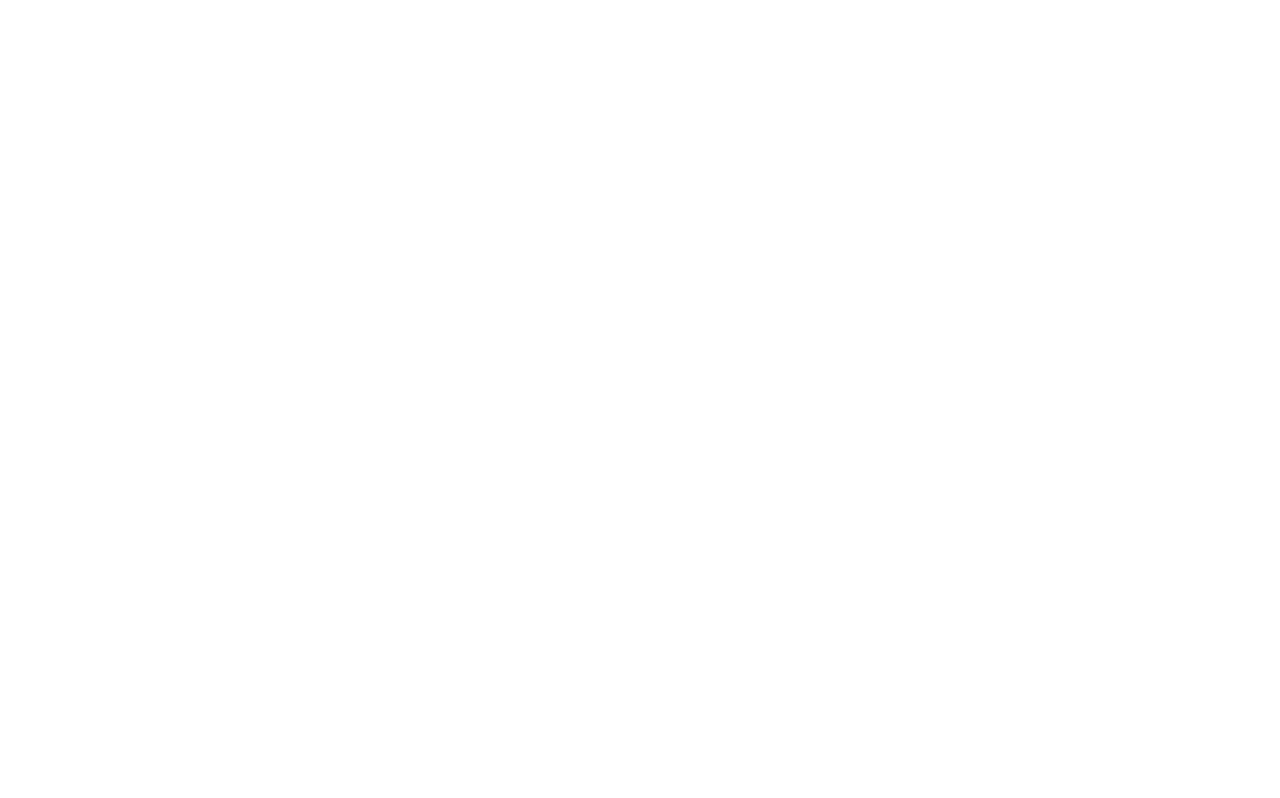
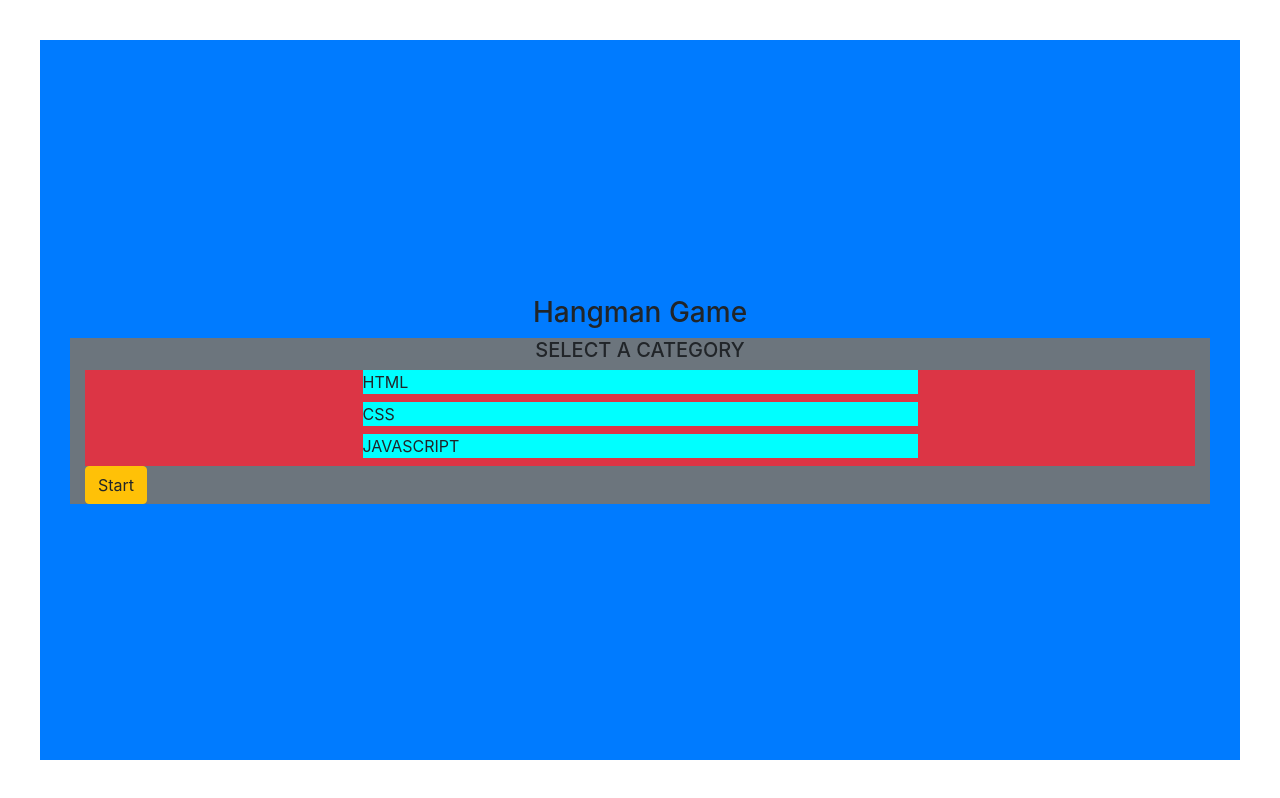
Before and after one commit to vijay-kumar-yadav/The-Hangman-Game, a plain HTML site: page index.html in a window 1280 px wide. Drawn offline with nearby package versions, Linux system fonts and the light colour scheme.

Commit message:
Start page created

```diff
--- a/index.css
+++ b/index.css
@@ -0,0 +1,31 @@
+.outer{
+    padding: 5vmin;
+}
+
+.categoryOption label{
+    background-color: aqua;
+    width: 50%;
+    cursor: pointer;
+}
+input{
+    display: none;
+}
+
+.outer {
+    display: table;
+    position: absolute;
+    top: 0;
+    left: 0;
+    height: 100%;
+    width: 100%;
+  }
+
+  .middle {
+    display: table-cell;
+    vertical-align: middle;
+  }
+
+
+input[type="radio"]:checked+label{
+    background-color: blue;
+ }
--- a/index.html
+++ b/index.html
@@ -18,7 +18,55 @@
       crossorigin="anonymous"
       referrerpolicy="no-referrer"
     />
+    <link rel="stylesheet" href="./index.css" />
     <script src="./api.js"></script>
   </head>
-  <body></body>
+  <body>
+    <div class="outer">
+      <div class="middle head bg-primary">
+        <h3 class="text-center">Hangman Game</h3>
+        <div class="container bg-secondary inner">
+          <!-- <div class="bg-primary">
+                <h2 class="text-center">Guess Game</h2>
+                <div class="bg-warning">
+                  <p class="text-left definition"></p>
+                  <p class="text-left partOfSpeech"></p>
+                </div>
+                <div class="text-center mb-1 bg-secondary">
+                  <button class="btn btn-info">Hint</button>
+                </div>
+                <div class="container bg-warning text-center p-2 bg-white">
+                  <img
+                    src="images\-1.jpg"
+                    alt="hangman"
+                    id="hangmanImage"
+                    style="height: 200px"
+                  />
+                </div>
+                <div class="container bg-warning text-center p-2" id="guessInp"></div>
+              </div> -->
+          <h5 class="subHead text-center">SELECT A CATEGORY</h5>
+          <div class="categoryOption bg-danger text-center mt-2">
+            <input type="radio" name="category" id="input1" value="HTML" />
+            <label for="input1" class="text-left"> HTML </label>
+          </div>
+          <div class="categoryOption bg-danger text-center">
+            <input type="radio" name="category" id="input2" value="CSS" />
+            <label for="input2" class="text-left"> CSS </label>
+          </div>
+          <div class="categoryOption bg-danger text-center">
+            <input
+              type="radio"
+              name="category"
+              id="input3"
+              value="JAVASCRIPT"
+            />
+            <label for="input3" class="text-left"> JAVASCRIPT </label>
+          </div>
+          <button class="btn btn-warning">Start</button>
+        </div>
+      </div>
+    </div>
+    <script src="./index.js"></script>
+  </body>
 </html>
--- /dev/null
+++ b/index.js
@@ -0,0 +1 @@
+$("input[name='category']").change((e) => { console.log(e.target.value) })
```
